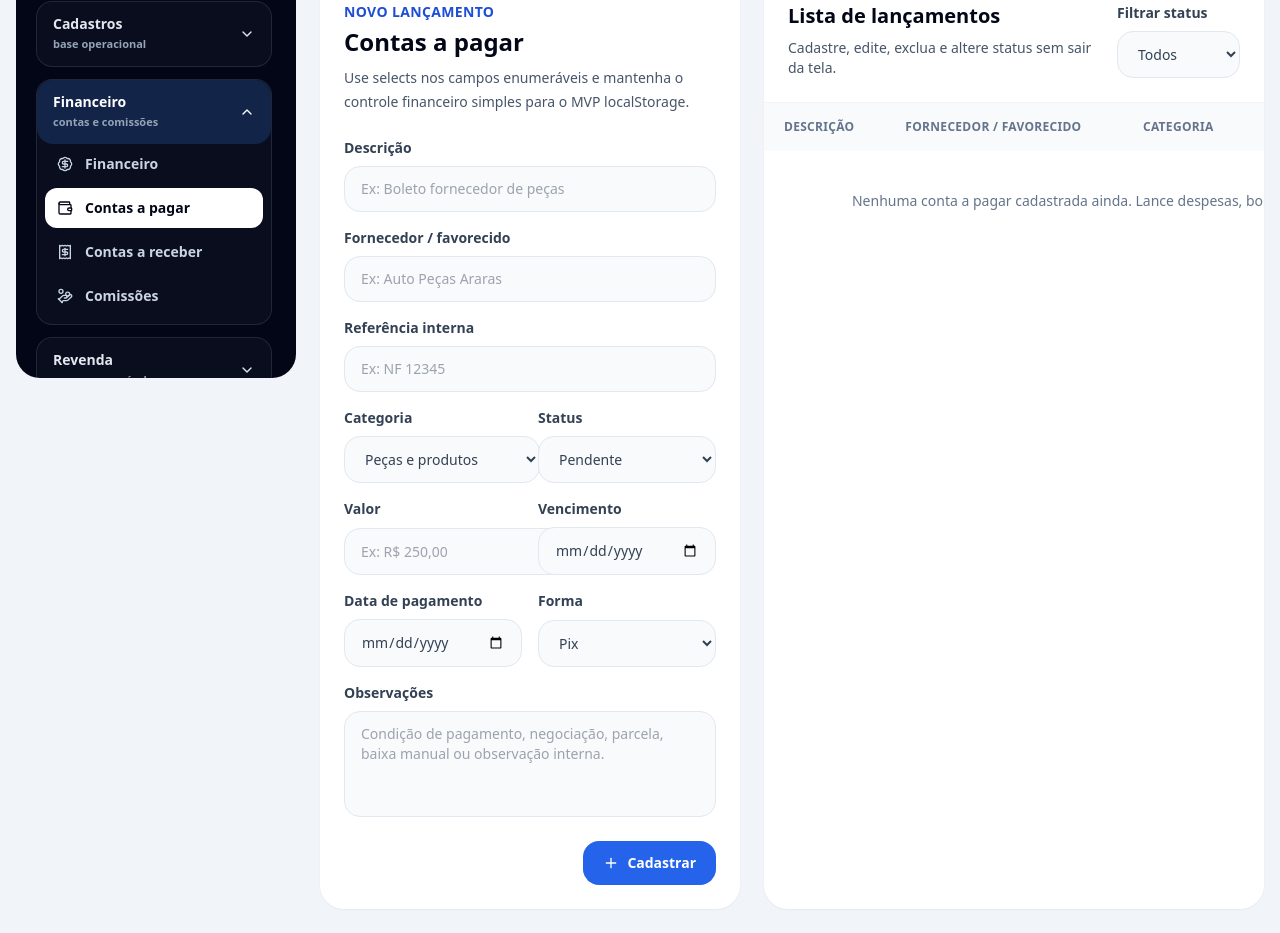
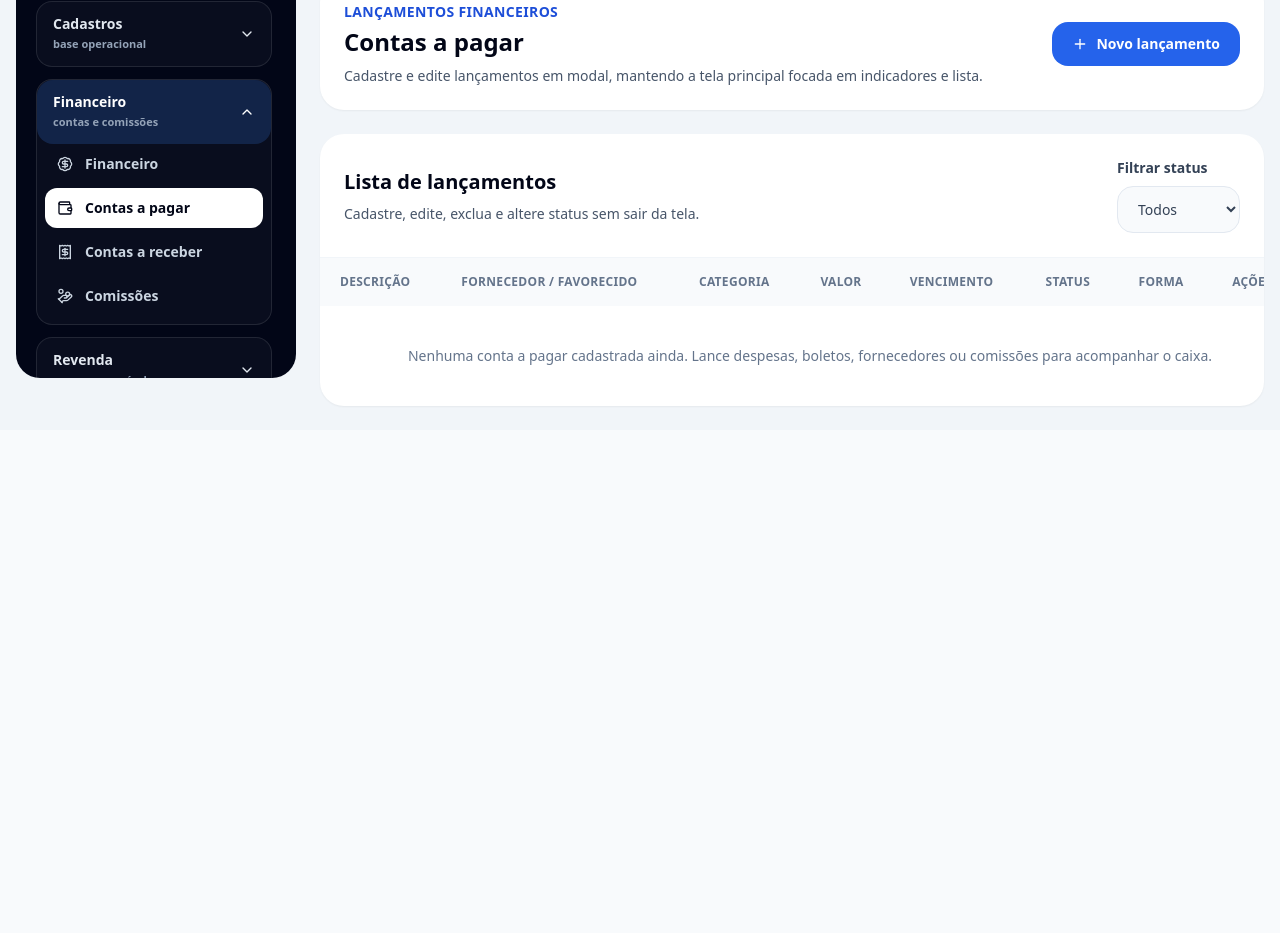
Before and after one commit to anjobrito/ajb-autoflow, a Next.js app: page /contas-pagar in a window 1280 px wide. Shown: the part 398-1331 px from the top of the page. After the commit the page ends 828 px from the top, so only its background shows below. Built offline with nearby package versions, Linux system fonts and the light colour scheme.

Commit message:
feat: move financial entries form to modal

```diff
--- a/components/finance-accounts-client.tsx
+++ b/components/finance-accounts-client.tsx
@@ -2,6 +2,7 @@
 
 import { FormEvent, useEffect, useMemo, useState } from "react";
 import { CalendarDays, CheckCircle2, Pencil, Plus, Trash2, WalletCards } from "lucide-react";
+import { UiModal } from "@/components/ui-modal";
 import {
   deleteFinancialEntry,
   getFinancialEntriesByType,
@@ -62,6 +63,9 @@ const emptyReceivableForm: FormState = {
   notes: "",
 };
 
+const inputClass = "rounded-2xl border border-slate-200 bg-slate-50 px-4 py-3 font-medium outline-none focus:border-blue-500 focus:bg-white";
+const labelClass = "grid gap-2 text-sm font-bold text-slate-700";
+
 function statusClassName(status: StoredFinancialEntry["status"]) {
   const styles: Record<StoredFinancialEntry["status"], string> = {
     Pendente: "bg-amber-50 text-amber-700",
@@ -87,6 +91,7 @@ export function FinanceAccountsClient({ mode }: { mode: AccountMode }) {
   const [statusFilter, setStatusFilter] = useState<"Todos" | StoredFinancialEntry["status"]>("Todos");
   const [editingId, setEditingId] = useState<string | null>(null);
   const [form, setForm] = useState<FormState>(() => makeInitialForm(mode));
+  const [isFormOpen, setIsFormOpen] = useState(false);
 
   const isPayable = mode === "Pagar";
   const categories = isPayable ? accountsPayableCategories : accountsReceivableCategories;
@@ -130,6 +135,16 @@ export function FinanceAccountsClient({ mode }: { mode: AccountMode }) {
     setForm(makeInitialForm(mode));
   }
 
+  function closeForm() {
+    resetForm();
+    setIsFormOpen(false);
+  }
+
+  function openNewForm() {
+    resetForm();
+    setIsFormOpen(true);
+  }
+
   function handleSubmit(event: FormEvent<HTMLFormElement>) {
     event.preventDefault();
 
@@ -149,14 +164,11 @@ export function FinanceAccountsClient({ mode }: { mode: AccountMode }) {
       notes: form.notes,
     };
 
-    if (editingId) {
-      updateFinancialEntry(editingId, payload);
-    } else {
-      saveFinancialEntry(payload);
-    }
+    if (editingId) updateFinancialEntry(editingId, payload);
+    else saveFinancialEntry(payload);
 
-    resetForm();
     reload();
+    closeForm();
   }
 
   function handleEdit(entry: StoredFinancialEntry) {
@@ -173,11 +185,12 @@ export function FinanceAccountsClient({ mode }: { mode: AccountMode }) {
       paymentMethod: entry.paymentMethod,
       notes: entry.notes,
     });
+    setIsFormOpen(true);
   }
 
   function handleDelete(id: string) {
     deleteFinancialEntry(id);
-    if (editingId === id) resetForm();
+    if (editingId === id) closeForm();
     reload();
   }
 
@@ -203,144 +216,19 @@ export function FinanceAccountsClient({ mode }: { mode: AccountMode }) {
         })}
       </div>
 
-      <div className="grid gap-6 xl:grid-cols-[420px_1fr]">
-        <form onSubmit={handleSubmit} className="rounded-3xl bg-white p-6 shadow-sm">
-          <div className="mb-6">
-            <p className="text-sm font-black uppercase tracking-wide text-blue-700">{editingId ? "Edição" : "Novo lançamento"}</p>
-            <h2 className="mt-1 text-2xl font-black">{editingId ? `Editar ${title.toLowerCase()}` : title}</h2>
-            <p className="mt-2 text-sm leading-6 text-slate-600">
-              Use selects nos campos enumeráveis e mantenha o controle financeiro simples para o MVP localStorage.
-            </p>
+      <div className="rounded-3xl bg-white p-6 shadow-sm">
+        <div className="flex flex-col gap-4 md:flex-row md:items-center md:justify-between">
+          <div>
+            <p className="text-sm font-black uppercase tracking-wide text-blue-700">Lançamentos financeiros</p>
+            <h2 className="mt-1 text-2xl font-black text-slate-950">{title}</h2>
+            <p className="mt-2 text-sm text-slate-600">Cadastre e edite lançamentos em modal, mantendo a tela principal focada em indicadores e lista.</p>
           </div>
-
-          <div className="grid gap-4">
-            <label className="grid gap-2 text-sm font-bold text-slate-700">
-              Descrição
-              <input
-                required
-                value={form.description}
-                onChange={(event) => updateForm("description", event.target.value)}
-                placeholder={isPayable ? "Ex: Boleto fornecedor de peças" : "Ex: OS troca de óleo"}
-                className="rounded-2xl border border-slate-200 bg-slate-50 px-4 py-3 font-medium outline-none focus:border-blue-500 focus:bg-white"
-              />
-            </label>
-
-            <label className="grid gap-2 text-sm font-bold text-slate-700">
-              {personLabel}
-              <input
-                value={form.personName}
-                onChange={(event) => updateForm("personName", event.target.value)}
-                placeholder={isPayable ? "Ex: Auto Peças Araras" : "Ex: João Pereira"}
-                className="rounded-2xl border border-slate-200 bg-slate-50 px-4 py-3 font-medium outline-none focus:border-blue-500 focus:bg-white"
-              />
-            </label>
-
-            <label className="grid gap-2 text-sm font-bold text-slate-700">
-              {referenceLabel}
-              <input
-                value={form.reference}
-                onChange={(event) => updateForm("reference", event.target.value)}
-                placeholder={isPayable ? "Ex: NF 12345" : "Ex: OS-2001"}
-                className="rounded-2xl border border-slate-200 bg-slate-50 px-4 py-3 font-medium outline-none focus:border-blue-500 focus:bg-white"
-              />
-            </label>
-
-            <div className="grid gap-4 md:grid-cols-2">
-              <label className="grid gap-2 text-sm font-bold text-slate-700">
-                Categoria
-                <select
-                  value={form.category}
-                  onChange={(event) => updateForm("category", event.target.value)}
-                  className="rounded-2xl border border-slate-200 bg-slate-50 px-4 py-3 font-medium outline-none focus:border-blue-500 focus:bg-white"
-                >
-                  {categories.map((category) => <option key={category}>{category}</option>)}
-                </select>
-              </label>
-
-              <label className="grid gap-2 text-sm font-bold text-slate-700">
-                Status
-                <select
-                  value={form.status}
-                  onChange={(event) => updateForm("status", event.target.value as StoredFinancialEntry["status"])}
-                  className="rounded-2xl border border-slate-200 bg-slate-50 px-4 py-3 font-medium outline-none focus:border-blue-500 focus:bg-white"
-                >
-                  {statuses.map((status) => <option key={status}>{status}</option>)}
-                </select>
-              </label>
-            </div>
-
-            <div className="grid gap-4 md:grid-cols-2">
-              <label className="grid gap-2 text-sm font-bold text-slate-700">
-                Valor
-                <input
-                  required
-                  value={form.amount}
-                  onChange={(event) => updateForm("amount", event.target.value)}
-                  placeholder="Ex: R$ 250,00"
-                  inputMode="decimal"
-                  className="rounded-2xl border border-slate-200 bg-slate-50 px-4 py-3 font-medium outline-none focus:border-blue-500 focus:bg-white"
-                />
-              </label>
-
-              <label className="grid gap-2 text-sm font-bold text-slate-700">
-                Vencimento
-                <input
-                  required
-                  type="date"
-                  value={form.dueDate}
-                  onChange={(event) => updateForm("dueDate", event.target.value)}
-                  className="rounded-2xl border border-slate-200 bg-slate-50 px-4 py-3 font-medium outline-none focus:border-blue-500 focus:bg-white"
-                />
-              </label>
-            </div>
-
-            <div className="grid gap-4 md:grid-cols-2">
-              <label className="grid gap-2 text-sm font-bold text-slate-700">
-                {isPayable ? "Data de pagamento" : "Data de recebimento"}
-                <input
-                  type="date"
-                  value={form.settledAt}
-                  onChange={(event) => updateForm("settledAt", event.target.value)}
-                  className="rounded-2xl border border-slate-200 bg-slate-50 px-4 py-3 font-medium outline-none focus:border-blue-500 focus:bg-white"
-                />
-              </label>
-
-              <label className="grid gap-2 text-sm font-bold text-slate-700">
-                Forma
-                <select
-                  value={form.paymentMethod}
-                  onChange={(event) => updateForm("paymentMethod", event.target.value)}
-                  className="rounded-2xl border border-slate-200 bg-slate-50 px-4 py-3 font-medium outline-none focus:border-blue-500 focus:bg-white"
-                >
-                  {paymentMethods.map((method) => <option key={method}>{method}</option>)}
-                </select>
-              </label>
-            </div>
-
-            <label className="grid gap-2 text-sm font-bold text-slate-700">
-              Observações
-              <textarea
-                value={form.notes}
-                onChange={(event) => updateForm("notes", event.target.value)}
-                rows={4}
-                placeholder="Condição de pagamento, negociação, parcela, baixa manual ou observação interna."
-                className="resize-none rounded-2xl border border-slate-200 bg-slate-50 px-4 py-3 font-medium outline-none focus:border-blue-500 focus:bg-white"
-              />
-            </label>
-          </div>
-
-          <div className="mt-6 flex flex-col gap-3 sm:flex-row sm:justify-end">
-            {editingId ? (
-              <button type="button" onClick={resetForm} className="rounded-2xl border border-slate-300 px-5 py-3 text-sm font-black text-slate-700 hover:bg-slate-50">
-                Cancelar edição
-              </button>
-            ) : null}
-            <button className="inline-flex items-center justify-center gap-2 rounded-2xl bg-blue-600 px-5 py-3 text-sm font-black text-white hover:bg-blue-700">
+          <button type="button" onClick={openNewForm} className="inline-flex items-center justify-center gap-2 rounded-2xl bg-blue-600 px-5 py-3 text-sm font-black text-white hover:bg-blue-700">
             <Plus className="h-4 w-4" />
-              {editingId ? "Salvar alterações" : "Cadastrar"}
+            Novo lançamento
           </button>
         </div>
-        </form>
+      </div>
 
       <div className="overflow-hidden rounded-3xl bg-white shadow-sm">
         <div className="flex flex-col gap-4 border-b border-slate-100 p-6 md:flex-row md:items-center md:justify-between">
@@ -348,13 +236,9 @@ export function FinanceAccountsClient({ mode }: { mode: AccountMode }) {
             <h2 className="text-xl font-black">Lista de lançamentos</h2>
             <p className="mt-2 text-sm text-slate-600">Cadastre, edite, exclua e altere status sem sair da tela.</p>
           </div>
-            <label className="grid gap-2 text-sm font-bold text-slate-700">
+          <label className={labelClass}>
             Filtrar status
-              <select
-                value={statusFilter}
-                onChange={(event) => setStatusFilter(event.target.value as "Todos" | StoredFinancialEntry["status"])}
-                className="rounded-2xl border border-slate-200 bg-slate-50 px-4 py-3 font-medium outline-none focus:border-blue-500 focus:bg-white"
-              >
+            <select value={statusFilter} onChange={(event) => setStatusFilter(event.target.value as "Todos" | StoredFinancialEntry["status"])} className={inputClass}>
               <option>Todos</option>
               {statuses.map((status) => <option key={status}>{status}</option>)}
             </select>
@@ -364,76 +248,55 @@ export function FinanceAccountsClient({ mode }: { mode: AccountMode }) {
         <div className="overflow-x-auto">
           <table className="w-full min-w-[980px] text-left text-sm">
             <thead className="bg-slate-50 text-xs uppercase tracking-wide text-slate-500">
-                <tr>
-                  {["Descrição", personLabel, "Categoria", "Valor", "Vencimento", "Status", "Forma", "Ações"].map((column) => (
-                    <th key={column} className="px-5 py-4 font-black">{column}</th>
-                  ))}
-                </tr>
+              <tr>{["Descrição", personLabel, "Categoria", "Valor", "Vencimento", "Status", "Forma", "Ações"].map((column) => <th key={column} className="px-5 py-4 font-black">{column}</th>)}</tr>
             </thead>
             <tbody className="divide-y divide-slate-100">
               {filteredEntries.length > 0 ? filteredEntries.map((entry) => {
                 const displayStatus = getFinancialEntryDisplayStatus(entry);
-
                 return (
                   <tr key={entry.id} className="hover:bg-slate-50">
-                      <td className="px-5 py-4">
-                        <p className="font-black text-slate-950">{entry.description}</p>
-                        <p className="mt-1 text-xs text-slate-500">{entry.reference || "Sem referência"}</p>
-                      </td>
+                    <td className="px-5 py-4"><p className="font-black text-slate-950">{entry.description}</p><p className="mt-1 text-xs text-slate-500">{entry.reference || "Sem referência"}</p></td>
                     <td className="px-5 py-4 text-slate-700">{entry.personName || "-"}</td>
                     <td className="px-5 py-4 text-slate-700">{entry.category}</td>
                     <td className="px-5 py-4 font-black text-slate-950">{entry.amount}</td>
                     <td className="px-5 py-4 text-slate-700">{entry.dueDate || "-"}</td>
-                      <td className="px-5 py-4">
-                        <select
-                          value={entry.status}
-                          onChange={(event) => handleStatusChange(entry.id, event.target.value as StoredFinancialEntry["status"])}
-                          className={`rounded-full px-3 py-2 text-xs font-black outline-none ${statusClassName(displayStatus)}`}
-                        >
-                          {statuses.map((status) => <option key={status}>{status}</option>)}
-                        </select>
-                      </td>
+                    <td className="px-5 py-4"><select value={entry.status} onChange={(event) => handleStatusChange(entry.id, event.target.value as StoredFinancialEntry["status"])} className={`rounded-full px-3 py-2 text-xs font-black outline-none ${statusClassName(displayStatus)}`}>{statuses.map((status) => <option key={status}>{status}</option>)}</select></td>
                     <td className="px-5 py-4 text-slate-700">{entry.paymentMethod || "-"}</td>
                     <td className="px-5 py-4">
                       <div className="flex flex-wrap gap-2">
-                          <button
-                            type="button"
-                            onClick={() => handleStatusChange(entry.id, settledStatus)}
-                            className="inline-flex items-center gap-2 rounded-2xl bg-emerald-50 px-3 py-2 text-xs font-black text-emerald-700 hover:bg-emerald-100"
-                          >
-                            <CheckCircle2 className="h-4 w-4" />
-                            {settledStatus}
-                          </button>
-                          <button
-                            type="button"
-                            onClick={() => handleEdit(entry)}
-                            className="inline-flex items-center gap-2 rounded-2xl bg-blue-50 px-3 py-2 text-xs font-black text-blue-700 hover:bg-blue-100"
-                          >
-                            <Pencil className="h-4 w-4" />
-                            Editar
-                          </button>
-                          <button
-                            type="button"
-                            onClick={() => handleDelete(entry.id)}
-                            className="inline-flex items-center gap-2 rounded-2xl bg-rose-50 px-3 py-2 text-xs font-black text-rose-700 hover:bg-rose-100"
-                          >
-                            <Trash2 className="h-4 w-4" />
-                            Excluir
-                          </button>
+                        <button type="button" onClick={() => handleStatusChange(entry.id, settledStatus)} className="inline-flex items-center gap-2 rounded-2xl bg-emerald-50 px-3 py-2 text-xs font-black text-emerald-700 hover:bg-emerald-100"><CheckCircle2 className="h-4 w-4" />{settledStatus}</button>
+                        <button type="button" onClick={() => handleEdit(entry)} className="inline-flex items-center gap-2 rounded-2xl bg-blue-50 px-3 py-2 text-xs font-black text-blue-700 hover:bg-blue-100"><Pencil className="h-4 w-4" />Editar</button>
+                        <button type="button" onClick={() => handleDelete(entry.id)} className="inline-flex items-center gap-2 rounded-2xl bg-rose-50 px-3 py-2 text-xs font-black text-rose-700 hover:bg-rose-100"><Trash2 className="h-4 w-4" />Excluir</button>
                       </div>
                     </td>
                   </tr>
                 );
-                }) : (
-                  <tr>
-                    <td colSpan={8} className="px-5 py-10 text-center text-slate-500">{emptyMessage}</td>
-                  </tr>
-                )}
+              }) : <tr><td colSpan={8} className="px-5 py-10 text-center text-slate-500">{emptyMessage}</td></tr>}
             </tbody>
           </table>
         </div>
       </div>
+
+      <UiModal open={isFormOpen} title={editingId ? `Editar ${title.toLowerCase()}` : `Novo lançamento - ${title}`} description="Use selects nos campos enumeráveis e mantenha o controle financeiro simples para o MVP localStorage." onClose={closeForm}>
+        <form onSubmit={handleSubmit}>
+          <div className="grid gap-4 md:grid-cols-2">
+            <label className={labelClass}>Descrição<input required value={form.description} onChange={(event) => updateForm("description", event.target.value)} placeholder={isPayable ? "Ex: Boleto fornecedor de peças" : "Ex: OS troca de óleo"} className={inputClass} /></label>
+            <label className={labelClass}>{personLabel}<input value={form.personName} onChange={(event) => updateForm("personName", event.target.value)} placeholder={isPayable ? "Ex: Auto Peças Araras" : "Ex: João Pereira"} className={inputClass} /></label>
+            <label className={labelClass}>{referenceLabel}<input value={form.reference} onChange={(event) => updateForm("reference", event.target.value)} placeholder={isPayable ? "Ex: NF 12345" : "Ex: OS-2001"} className={inputClass} /></label>
+            <label className={labelClass}>Categoria<select value={form.category} onChange={(event) => updateForm("category", event.target.value)} className={inputClass}>{categories.map((category) => <option key={category}>{category}</option>)}</select></label>
+            <label className={labelClass}>Status<select value={form.status} onChange={(event) => updateForm("status", event.target.value as StoredFinancialEntry["status"])} className={inputClass}>{statuses.map((status) => <option key={status}>{status}</option>)}</select></label>
+            <label className={labelClass}>Valor<input required value={form.amount} onChange={(event) => updateForm("amount", event.target.value)} placeholder="Ex: R$ 250,00" inputMode="decimal" className={inputClass} /></label>
+            <label className={labelClass}>Vencimento<input required type="date" value={form.dueDate} onChange={(event) => updateForm("dueDate", event.target.value)} className={inputClass} /></label>
+            <label className={labelClass}>{isPayable ? "Data de pagamento" : "Data de recebimento"}<input type="date" value={form.settledAt} onChange={(event) => updateForm("settledAt", event.target.value)} className={inputClass} /></label>
+            <label className={labelClass}>Forma<select value={form.paymentMethod} onChange={(event) => updateForm("paymentMethod", event.target.value)} className={inputClass}>{paymentMethods.map((method) => <option key={method}>{method}</option>)}</select></label>
           </div>
+          <label className={`${labelClass} mt-4`}>Observações<textarea value={form.notes} onChange={(event) => updateForm("notes", event.target.value)} rows={4} placeholder="Condição de pagamento, negociação, parcela, baixa manual ou observação interna." className="resize-none rounded-2xl border border-slate-200 bg-slate-50 px-4 py-3 font-medium outline-none focus:border-blue-500 focus:bg-white" /></label>
+          <div className="mt-6 flex flex-col gap-3 sm:flex-row sm:justify-end">
+            <button type="button" onClick={closeForm} className="rounded-2xl border border-slate-300 px-5 py-3 text-sm font-black text-slate-700 hover:bg-slate-50">Cancelar</button>
+            <button className="inline-flex items-center justify-center gap-2 rounded-2xl bg-blue-600 px-5 py-3 text-sm font-black text-white hover:bg-blue-700"><Plus className="h-4 w-4" />{editingId ? "Salvar alterações" : "Cadastrar"}</button>
+          </div>
+        </form>
+      </UiModal>
     </div>
   );
 }
```
Lines whose indentation alone changed are shown as unchanged.
